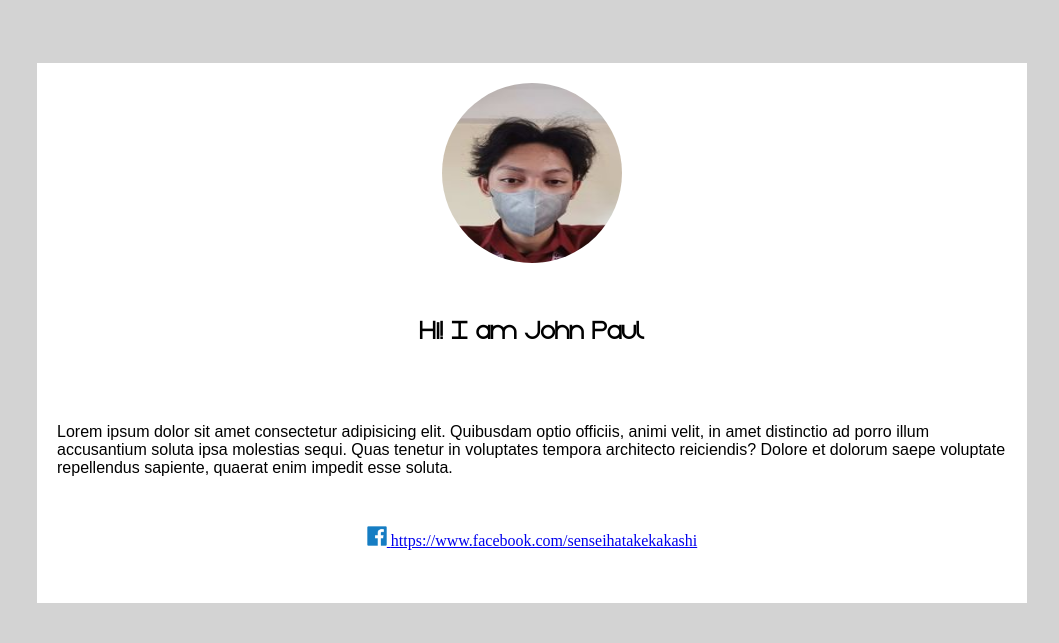
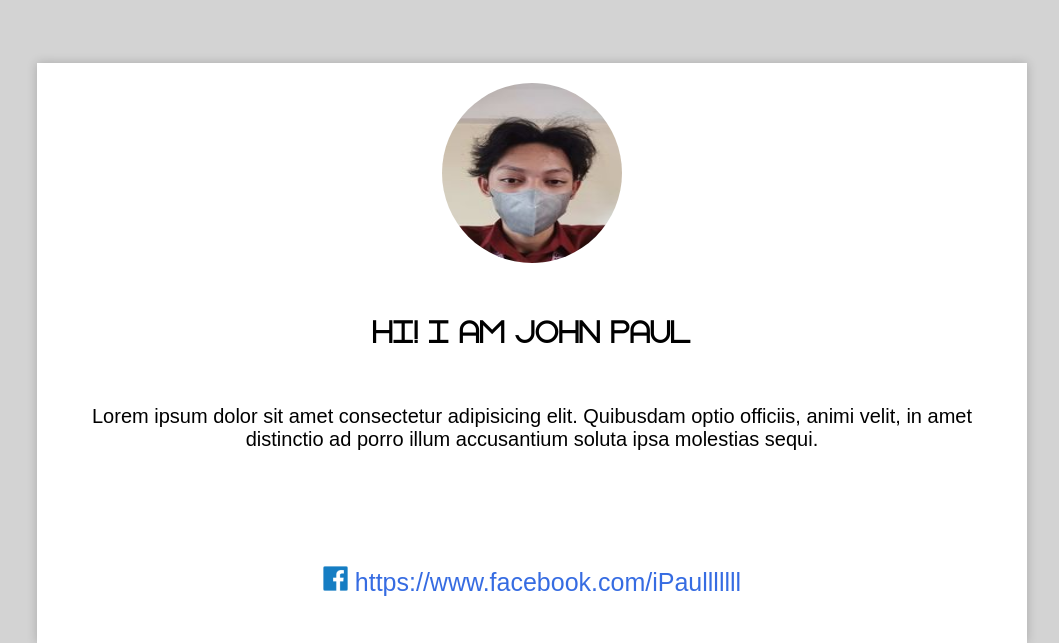
Before and after one commit to pauldungca/Dungca-John-Paul-B.-BSIT-1A-css-act-, a plain HTML site: page index.html in a window 1280 px wide. Shown: the part 195-838 px from the top of the page, without its empty margins (221-1280 px from the left). Before the commit the page ends 800 px from the top, so only its background shows below. Drawn offline with Linux system fonts and the light colour scheme.

Commit message:
CSS activity is finished

```diff
--- a/index.html
+++ b/index.html
@@ -13,14 +13,12 @@
             <h1 class="name">Hi! I am John Paul</h1>
             <p class="bio">Lorem ipsum dolor sit amet consectetur adipisicing elit.
                Quibusdam optio officiis, animi velit, in amet distinctio ad porro illum
-                    accusantium soluta ipsa molestias sequi. Quas tenetur in voluptates tempora
-                    architecto reiciendis? Dolore et dolorum saepe voluptate repellendus sapiente,
-                    quaerat enim impedit esse soluta.
+               accusantium soluta ipsa molestias sequi.
             </p>
 
-                <a href="https://www.facebook.com/senseihatakekakashi" target="_blank" class="social-link">
+            <a href="https://www.facebook.com/iPaulllllll" target="_blank" class="social-link">
                <img src="img/facebook.png" alt="Social Icon" class="social-icon">
-                    <span>https://www.facebook.com/senseihatakekakashi</span>
+              <span>https://www.facebook.com/iPaulllllll</span>
             </a>
     </div>
 
--- a/style.css
+++ b/style.css
@@ -26,10 +26,10 @@ body{
     display: grid;
     justify-items: center;
     width: 950px;
-    height: 500px;
-    justify-items: center;
+    height: 540px;
     padding: 20px;
     margin: 250px;
+    box-shadow: 0 0 10px rgba(0,0,0,0.2);
 }
 
 .profile-picture{
@@ -40,12 +40,36 @@ body{
 
 .name{
    font-family: Gasalt-Regular;
+   text-transform: uppercase;
+   font-weight: bold;
+   font-size: 40px;
+   margin-top: 35px;
 }
 
 .bio {
     font-family: Arial, Helvetica, sans-serif;
+    text-align: center;
+    font-size: 20px;
+    margin-top: 5px;
+}
+
+.social-link{
+    text-decoration: none;
+    font-family: Arial, Helvetica, sans-serif;
+    font-size: 25px;
+    color: rgb(54, 108, 226);
+    padding: 10px;
+    padding-left: 20px;
+    padding-right: 20px;
+    margin-top: 70px;
+}
+
+.social-link:hover{
+    background-color: rgb(54, 108, 226);
+    color:white;
+    border-radius: 20px;
 }
 
 .social-icon{
-    width: 20px;
+    width: 25px;
 }
```
Lines whose indentation alone changed are shown as unchanged.
